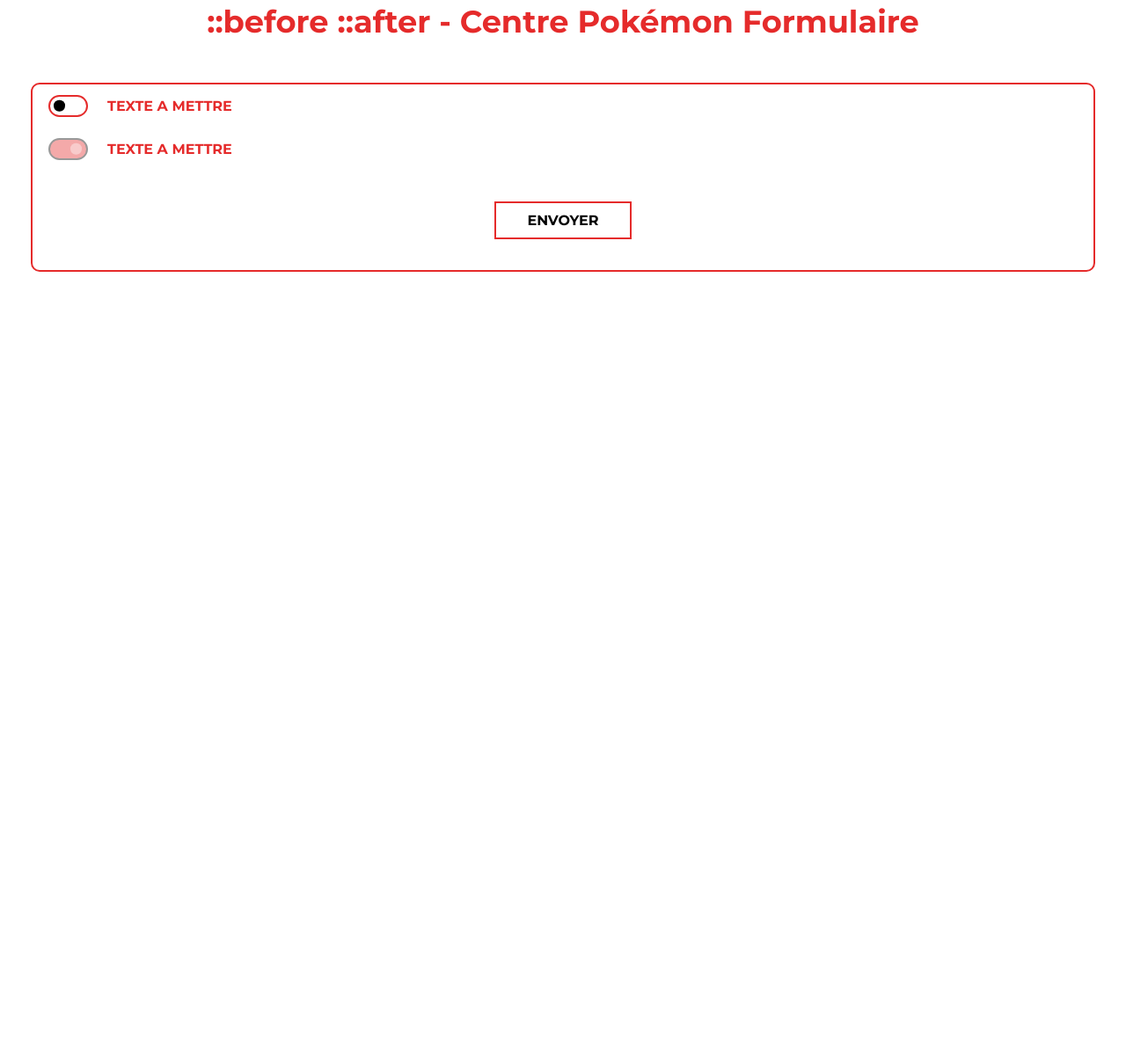
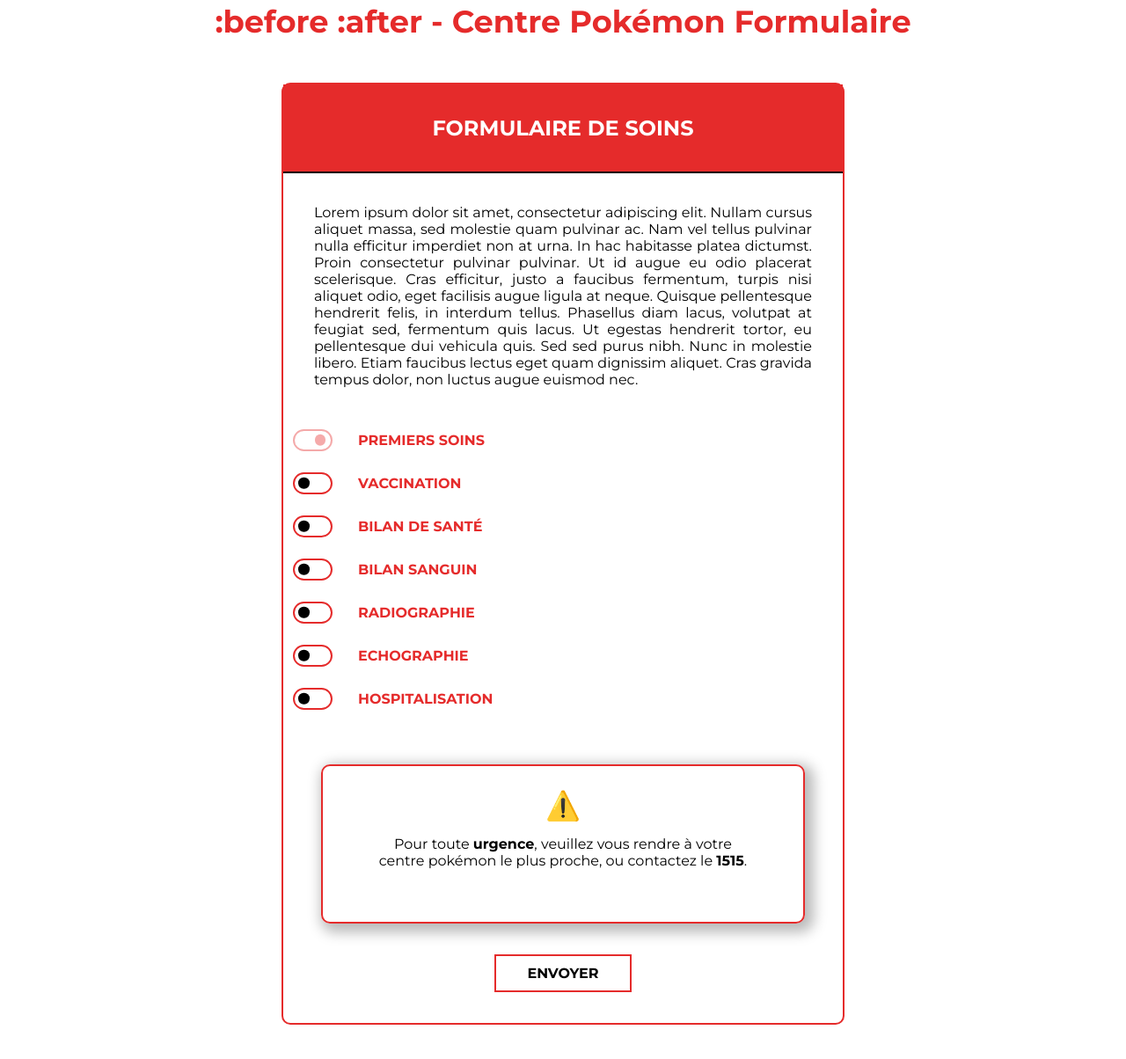
Before and after one commit to cdorchies/before-after-SASS, a website: page center.html in a window 1280 px wide. Shown: the part 154-1358 px from the top of the page at 88% size. Before the commit the page ends 800 px from the top, so only its background shows below. Drawn offline with Linux system fonts and the light colour scheme.

Commit message:
Formulaire

```diff
--- a/center.html
+++ b/center.html
@@ -15,27 +15,79 @@
       <a href="./center.html">Centre Pokémon</a>
     </div>
   </header>
-  <h1>::before ::after - Centre Pokémon Formulaire</h1>
+  <h1>:before :after - Centre Pokémon Formulaire</h1>
 
   <div class="center">
     <form action="">
-      <div class="toggler-wrapper style-14">
-        <label for="">
-          <input type="checkbox">
-          <span class="label-checkbox">
-            TEXTE A METTRE
-          </span>
-        </label>
-      </div>
+      <h2>FORMULAIRE DE SOINS</h2>
 
+      <p>Lorem ipsum dolor sit amet, consectetur adipiscing elit. Nullam cursus aliquet massa, sed molestie quam pulvinar ac. Nam vel tellus pulvinar nulla efficitur imperdiet non at urna. In hac habitasse platea dictumst. Proin consectetur pulvinar pulvinar. Ut id augue eu odio placerat scelerisque. Cras efficitur, justo a faucibus fermentum, turpis nisi aliquet odio, eget facilisis augue ligula at neque. Quisque pellentesque hendrerit felis, in interdum tellus. Phasellus diam lacus, volutpat at feugiat sed, fermentum quis lacus. Ut egestas hendrerit tortor, eu pellentesque dui vehicula quis. Sed sed purus nibh. Nunc in molestie libero. Etiam faucibus lectus eget quam dignissim aliquet. Cras gravida tempus dolor, non luctus augue euismod nec.</p>
 
       <div class="toggler-wrapper style-14">
         <label for="">
           <input type="checkbox" disabled>
           <span class="label-checkbox">
-            TEXTE A METTRE
+            PREMIERS SOINS
           </span>
         </label>
+      </div>
+
+      <div class="toggler-wrapper style-14">
+        <label for="">
+          <input type="checkbox">
+          <span class="label-checkbox">
+            VACCINATION
+          </span>
+        </label>
+      </div>
+
+      <div class="toggler-wrapper style-14">
+        <label for="">
+          <input type="checkbox">
+          <span class="label-checkbox">
+            BILAN DE SANTÉ
+          </span>
+        </label>
+      </div>
+
+      <div class="toggler-wrapper style-14">
+        <label for="">
+          <input type="checkbox">
+          <span class="label-checkbox">
+            BILAN SANGUIN
+          </span>
+        </label>
+      </div>
+
+      <div class="toggler-wrapper style-14">
+        <label for="">
+          <input type="checkbox">
+          <span class="label-checkbox">
+            RADIOGRAPHIE
+          </span>
+        </label>
+      </div>
+
+      <div class="toggler-wrapper style-14">
+        <label for="">
+          <input type="checkbox">
+          <span class="label-checkbox">
+            ECHOGRAPHIE
+          </span>
+        </label>
+      </div>
+
+      <div class="toggler-wrapper style-14 last">
+        <label for="">
+          <input type="checkbox">
+          <span class="label-checkbox">
+            HOSPITALISATION
+          </span>
+        </label>
+      </div>
+
+      <div class="emergency">
+        <p>Pour toute <span>urgence</span>, veuillez vous rendre à votre centre pokémon le plus proche, ou contactez le <span>1515</span>.</p>
       </div>
 
       <div class="submit">
--- a/index.scss
+++ b/index.scss
@@ -18,6 +18,7 @@
   background-color: $light;
   font-family: "Montserrat", sans-serif;
   color : $red-color;
+  margin-bottom: 100px;
 
   header {
     background: $red-color;
@@ -257,10 +258,32 @@
 
   // FORM POKECENTER
   .center {
+    width: 50%;
     margin: 0 auto;
+    display: block;
     border: 2px solid $red-color;
     border-radius: 10px;
-    margin: 0px 35px 0px 35px;
+
+    form {
+
+      h2 {
+        padding: 35px 0px 35px 0px;
+        background-color: $red-color;
+        color: $light;
+        text-align: center;
+        border-bottom: 2px solid $dark;
+        margin-bottom: 35px;
+      }
+
+      p {
+        padding: 0px 35px 35px 35px;
+        text-align: justify;
+        color: $dark;
+      }
+
+      .toggler-wrapper.style-14.last {
+        margin-bottom: 50px;
+      }
 
       .toggler-wrapper.style-14 {
         display: flex;
@@ -283,12 +306,10 @@
             + {
               .label-checkbox {
                 &:before {
-                background-color: $red-color;
-                border: 2px solid $dark;
                   opacity: 0.4;
                 }
                 &:after {
-                background-color: $light;
+                  background-color: $red-color;
                   opacity: 0.4;
                   left: 25px;
                 }
@@ -298,12 +319,8 @@
           &:checked {
             + {
               .label-checkbox {
-              &:before {
+                &:after {
                   background-color: $red-color;
-                border: 2px solid $dark;
-              }
-              &:after {
-                background-color: $light;
                   left: 25px;
                 }
               }
@@ -319,7 +336,7 @@
           display: flex;
           align-items: center;
           &:after {
-          margin: 12px 0px 0px 55px;
+            margin: 12px 0px 0px 26%;
             width: 12.5px;
             height: 12.5px;
             left: 6.25px;
@@ -332,7 +349,7 @@
           }
           &:before {
             content: '';
-          margin-left: 55px;
+            margin-left: 26%;
             background-color: $light;
             border: 2px solid $red-color;
             position: absolute;
@@ -345,6 +362,32 @@
           }
         }
       }
+
+      .emergency {
+        box-shadow: 5px 5px 15px 5px rgba(0,0,0,0.28);
+        border: 2px solid $red-color;
+        width: 550px;
+        margin: 0 auto;
+        display: block;
+        border-radius: 10px;
+        padding: 25px;
+        text-align: center;
+        p {
+          color: $dark;
+          text-align: center;
+          &:before {
+            content: '⚠️';
+            display: block;
+            font-size: 32px;
+            margin-bottom: 15px;
+          }
+          span {
+            font-weight: 800;
+          }
+        }
+      }
+    }
+
 
     .submit {
       display: flex;
```
Also changed, not shown: pokeball.html (+1 -1 lines), index.css, 1 other file. Lines whose indentation alone changed are shown as unchanged.
